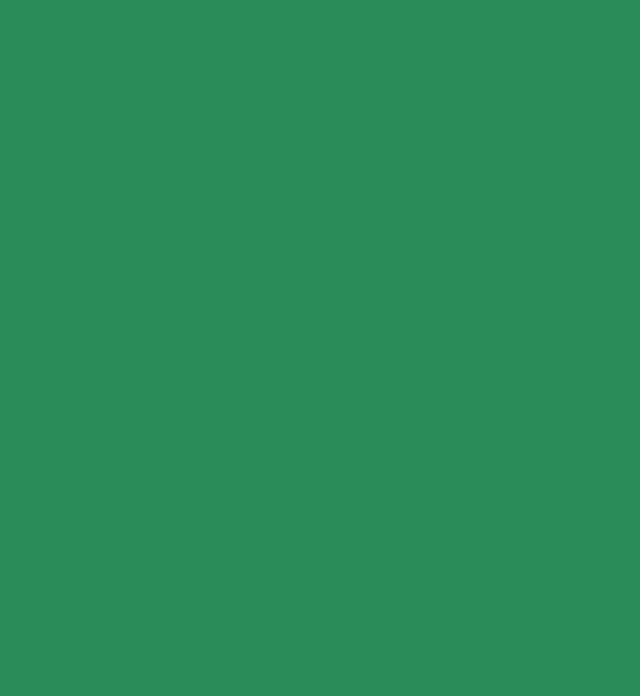
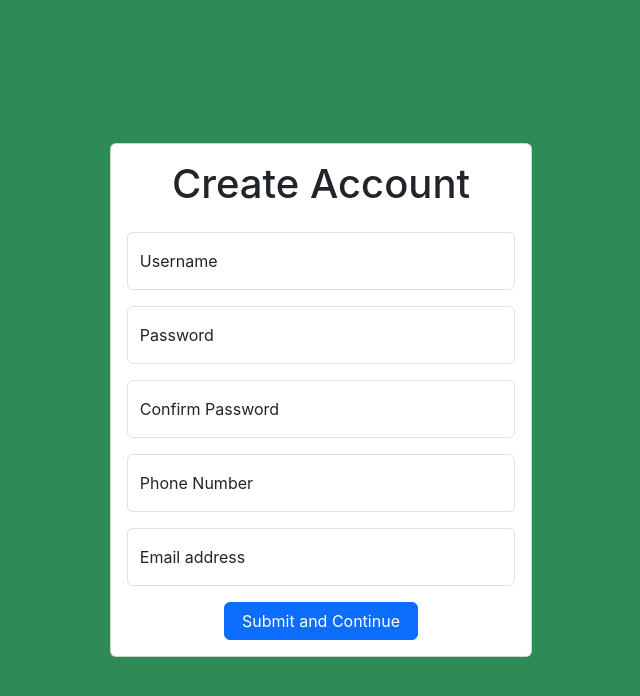
Before and after one commit to Anish-Singhal/restro-maker, a React (Create React App) app: page /signup in a window 1280 px wide. Before the commit this address had no page. Shown: the top 696 px of the page, without its empty margins (319-959 px from the left). Built offline with nearby package versions, Linux system fonts and the light colour scheme.

Commit message:
Login and SignUp done. Restaurant Started.

```diff
--- a/src/App.css
+++ b/src/App.css
@@ -1,41 +1,41 @@
-/* .backimage{
-  background-color:green;
-  height: 100vh;
-} */
-
-body{
+/* body{
   display:flex;
   justify-content: center;
   align-items: center;
   min-height: 100vh;
   background: #2e8b57;
+} */
+
+/* To set the width of navbar */
+.navbar-len{
+  width: 80vw;
+}
+.navbar-len-2{
+  width: 100vw;
 }
 
+/* To set the background color of homepage. */
+.background{
+  display:flex;
+  flex-wrap: wrap;
+  justify-content: center;
+  align-content: center;
+  min-height: 100vh;
+  background: #2e8b57;
+}
+
+
+/* CSS for Login Page. */
 .box{
   background-color: pink;
   width: 24vw;
   margin: 0px;
-  padding: 1px 20px;
+  padding: 4vh 2vw;
 }
 .box h2{
   text-align: center;
   font-size: 5vh;
   padding: 2vh;
-}
-
-.input-box input{
-  border-radius: 20px;
-  width:20vw;
-  height:5vh;
-  padding: 0.5vh 1vw;
-  margin: 0.5vw;
-  border: 1px solid black;
-}
-
-.input-box i{
-  position: absolute;
-  margin-top: 3vh;
-  transform: translateX(-4vw);
 }
 
 .remember{
@@ -70,3 +70,9 @@ body{
 .register a:hover{
   text-decoration: underline;
 }
+
+/* To set the background color of the restaurant page. */
+.rest_background{
+  justify-content: center;
+  background: #2e8b57;
+}
--- a/src/App.js
+++ b/src/App.js
@@ -2,12 +2,12 @@ import './App.css';
 import React, {useState} from 'react';
 import Homepage from './restaurant components/HomePage';
 import Login from './restaurant components/Login';
-
+import RestaurantPage from './restaurant components/RestuarantList';
+import SignUp from './restaurant components/SignUp';
 import {
   BrowserRouter as Router,
   Routes,
   Route,
-  Link,
 } from "react-router-dom";
 
 function App() {
@@ -22,15 +22,16 @@ function App() {
   //     document.body.style.backgroundColor="white";
   //   }
   // }
-  const [login,logState]=useState(0);
-
+  const [logstate,changeState]=useState(0);
 
   return (
     <>
     <Router>
       <Routes>
-        <Route exact path='/' element={<Homepage/>}></Route>
-        <Route exact path='/login' element={<Login/>}></Route>
+        <Route exact path ='/' element={<Homepage  logstate={logstate} changeState={changeState}/>}></Route>
+        <Route exact path ='/login' element={<Login logstate={logstate} changeState={changeState}/>}></Route>
+        <Route exact path ='/signup' element={<SignUp logstate={logstate} changeState={changeState}/>}></Route>
+        <Route exact path ='/restaurant' element={<RestaurantPage/>}></Route>
       </Routes>
     </Router>
     </>
--- a/src/restaurant components/Login.js
+++ b/src/restaurant components/Login.js
@@ -1,26 +1,56 @@
-import React from 'react'
+import React,{ useState} from 'react';
+import { NavLink, useNavigate } from 'react-router-dom';
+import { UserLogin } from '../restaurant services/UserService';
 
-export default function Login() {
+export default function Login(props) {
+
+  const [name,setName] = useState('');
+  const [password,setPassword] = useState('');
+
+  const navigate = useNavigate();
+
+  const ValidateLogin = (event) => {
+    event.preventDefault();
+    const user_login = {name,password};
+    UserLogin(user_login).then((response)=>{
+      // console.log(response.data[0]);
+      props.changeState(1);
+      navigate('/restaurant');
+    }).catch(error=>{
+      console.log("Invalid Credentials");
+    })
+  }
+
+  const handleName = (event)=>{
+    setName(event.target.value);
+  }
+
+  const handlePassword = (event)=>{
+    setPassword(event.target.value);
+  }
+
   return (
-      <center><div class="box">
-        <form method="post" id="form">
+    <div className='background'>
+      <center><div className="box rounded-3">
+        <form method="post" id="form" autoComplete='off'>
             <h2>Login Page</h2>
-            <div class="input-box">
-                <input type="text" id="Username" name="Username" placeholder="Username" required/>
-                <i className="fa fa-user"></i>
+            <div className="mb-3">
+              <input type="name" className="form-control rounded-4" id="floatingInput"
+                placeholder="Username" onChange={handleName}/>
             </div>
-            <div class="input-box">
-                <input type="password" id="Password" name="Password" placeholder="Password" required/>
-                <i class="fa fa-lock"></i>
+            <div className="mb-3">
+              <input type="text" className="form-control rounded-4" id="floatingPassword"
+                placeholder="Password" onChange={handlePassword}/>
             </div>
-            <div class="remember">
-                <label><input type="checkbox" name="remember"/>Remember me</label>
-                <a href="#">forgot password</a>
+            <div className="remember">
+                <label><input type="checkbox" name="remember"/> Remember me</label>
+                <NavLink to="/">forgot password</NavLink>
             </div>
             <br/>
-            <button type="submit" class="btn_login">Login</button>
-            <p class="register">Dont have an account?<a href="#">Register</a></p>
+            <button type="submit" className="btn_login" onClick={ValidateLogin}>Login</button>
+            <p className="register">Dont have an account?<NavLink to="/signup" style={{padding:0.5+"vw"}}>Register</NavLink></p>
         </form>
-    </div></center>
+      </div></center>
+    </div>
   )
 }
--- /dev/null
+++ b/src/restaurant components/RestuarantList.js
@@ -0,0 +1,39 @@
+import React, { useEffect, useState } from 'react'
+import { NavLink } from 'react-router-dom';
+import Navbar from './Navbar'
+import { GetAllRestaurants } from '../restaurant services/UserService';
+
+export default function RestaurantPage() {
+
+  const [restList,updateList] = useState([]);
+
+  useEffect(()=>{
+    GetAllRestaurants().then((response)=>{
+      updateList(response.data);
+    }).catch(error =>{
+      console.error(error);
+    })
+  },[])
+
+  return (
+    <div className='rest_background'>
+        <Navbar/>
+        <center><h1 style={{margin:10+"vh"}}>Your Restaurant List</h1></center>
+        <div style={{display:"flex",flexDirection:"horizontal",margin:2+"vw","flex-wrap":"wrap"}}>
+        {
+          restList.map(restaurants =>
+            <div className="card" style={{width: 16+"rem",margin:2+"vw"}}>
+            <div className="card-body">
+              <h5 className="card-title">{restaurants.name}</h5>
+              <h6 className="card-subtitle mb-2 text-body-secondary">{restaurants.location}</h6>
+              <p className="card-text">Some quick example text to build on the card title and make up the bulk of the card's content.</p>
+              <NavLink to="/" className="card-link">View Details</NavLink>
+              <NavLink to="/" className="card-link">Edit Details</NavLink>
+            </div>
+            </div>
+          )
+        }
+        </div>
+    </div>
+  )
+}
--- /dev/null
+++ b/src/restaurant components/SignUp.js
@@ -0,0 +1,85 @@
+import React,{useState} from 'react'
+import { CreateNewUser } from '../restaurant services/UserService';
+import { NavLink } from 'react-router-dom';
+
+export default function SignUp() {
+
+  const [name,setName] = useState('');
+  const [password,setPassword] = useState('');
+  const [confirm_pass,setConfirmPass] = useState('');
+  const [phone,setPhone] = useState('');
+  const [email,setEmail] = useState('');
+
+  const handleName = (event)=>{
+    setName(event.target.value);
+  }
+
+  const handlePassword = (event)=>{
+    setPassword(event.target.value);
+  }
+  const handleConfirm = (event)=>{
+    setConfirmPass(event.target.value);
+  }
+
+  function Check(isvalid){
+    if(password!==confirm_pass){
+      isvalid='is-invalid';
+    }
+    else{
+      isvalid='';
+    }
+    return isvalid;
+  }
+
+  const handlePhone = (event)=>{
+    setPhone(event.target.value);
+  }
+  const handleEmail = (event)=>{
+    setEmail(event.target.value);
+  }
+  const CreateUser = (event)=>{
+    event.preventDefault();
+    const user = {name,password,phone,email};
+    CreateNewUser(user).then((response)=>{
+
+    });
+  }
+
+  return (
+    <div className='background'>
+    <div className="card" style={{width: 33+"vw"}}>
+      <h1 style={{alignSelf:'center', paddingTop: 2+"vh"}}>Create Account</h1>
+      <form className="card-body" autoComplete='off'>
+        <div className="form-floating mb-3">
+          <input type="name" className="form-control" id="floatingInput"
+            placeholder="Full name" onChange={handleName}/>
+          <label htmlFor="floatingInput">Username</label>
+        </div>
+        <div className="form-floating mb-3">
+          <input type="text" className="form-control" id="floatingPassword"
+            placeholder="Password" onChange={handlePassword}/>
+          <label htmlFor="floatingPassword">Password</label>
+        </div>
+        <div className="form-floating mb-3">
+          <input type="password" className={`form-control ${Check('')}`} id="floatingPassword2"
+            placeholder="ConfirmPassword" onChange={handleConfirm}/>
+          <label htmlFor="floatingPassword">Confirm Password</label>
+        </div>
+        <div className="form-floating mb-3">
+          <input type='integer' className="form-control" id="floatingPhone"
+            placeholder="Phone Number" onChange={handlePhone}/>
+          <label htmlFor="floatingPassword">Phone Number</label>
+        </div>
+        <div className="form-floating mb-3">
+          <input type="email" className="form-control" id="floatingMail"
+            placeholder="name@example.com" onChange={handleEmail}/>
+          <label htmlFor="floatingInput">Email address</label>
+        </div>
+        <div className="d-grid gap-2 col-6 mx-auto">
+          <NavLink to="/login" className="btn btn-primary" onClick={CreateUser}>Submit and Continue</NavLink>
+        </div>
+      </form>
+    </div>
+    </div>
+  )
+}
--- a/src/restaurant services/UserService.js
+++ b/src/restaurant services/UserService.js
@@ -1,5 +1,7 @@
 import axios from "axios";
 
-const REST_API_BASE_URL = "http://localhost:8080/api/users";
+const REST_API_BASE_URL = "http://localhost:8080/api/user";
 
-export const listUser = () => axios.get(REST_API_BASE_URL);
+export const UserLogin = (details) => axios.post(REST_API_BASE_URL+"/login",details);
+export const CreateNewUser = (user) => axios.post(REST_API_BASE_URL+"/signup",user);
+export const GetAllRestaurants = () => axios.get(REST_API_BASE_URL+"/restaurants");
```
Also changed, not shown: src/restaurant components/HomePage.js (+8 -6 lines), src/restaurant components/Navbar.js (+12 -12 lines), src/restaurant components/UserPage.js (deleted, +0 -11 lines).
